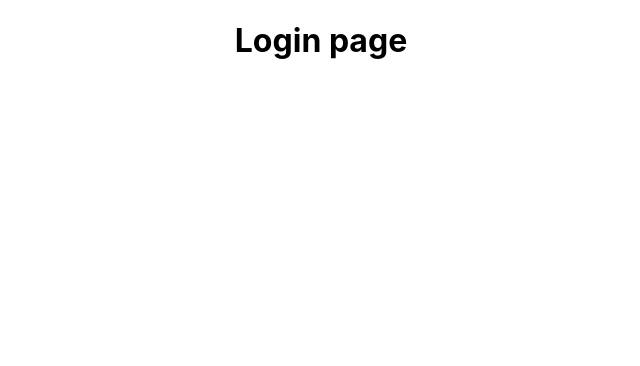
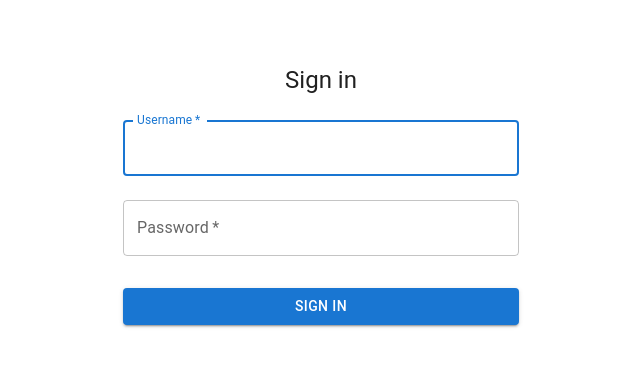
Before and after one commit to harryleecp/DBS_TechTrek_19, a React (Create React App) app in the folder frontend/: page /login in a window 1280 px wide. Shown: the top 366 px of the page, without its empty margins (319-959 px from the left). Built offline with nearby package versions, Linux system fonts and the light colour scheme.

Commit message:
frontend: add login page and logic

```diff
--- a/frontend/src/pages/Login.js
+++ b/frontend/src/pages/Login.js
@@ -1,7 +1,83 @@
-import React from 'react';
+import React, { useState, useEffect } from 'react';
+import Button from '@mui/material/Button';
+import CssBaseline from '@mui/material/CssBaseline';
+import TextField from '@mui/material/TextField';
+import Box from '@mui/material/Box';
+import Typography from '@mui/material/Typography';
+import Container from '@mui/material/Container';
+import axios from 'axios';
+import { Navigate } from 'react-router-dom';
+import { getToken, setUserSession } from '../utils/Common';
 
 export default function Login() {
+
+	useEffect(() => {
+		if (getToken()) {
+			window.location.href = '/dashboard';
+		}
+	}, []);
+
+	const handleLogin = (event) => {
+		event.preventDefault();
+		const username = event?.target?.username?.value;
+		const password = event?.target?.password?.value;
+		axios.post(`${process.env.REACT_APP_BACKEND_API}/token`, {
+			username,
+			password,
+		})
+			.then(function (response) {
+				setUserSession(response.data.token);
+			})
+			.catch(function (error) {
+				console.log(error);
+			});
+	};
+
 	return (
-		<h1>Login page</h1>
+		<Container component="main" maxWidth="xs">
+			<CssBaseline />
+			<Box
+				sx={{
+					marginTop: 8,
+					display: 'flex',
+					flexDirection: 'column',
+					alignItems: 'center',
+				}}
+			>
+				<Typography component="h1" variant="h5">
+					Sign in
+				</Typography>
+				<Box component="form" onSubmit={handleLogin} noValidate sx={{ mt: 1 }}>
+					<TextField
+						margin="normal"
+						required
+						fullWidth
+						id="username"
+						label="Username"
+						name="username"
+						autoComplete="username"
+						autoFocus
+					/>
+					<TextField
+						margin="normal"
+						required
+						fullWidth
+						name="password"
+						label="Password"
+						type="password"
+						id="password"
+						autoComplete="current-password"
+					/>
+					<Button
+						type="submit"
+						fullWidth
+						variant="contained"
+						sx={{ mt: 3, mb: 2 }}
+					>
+						Sign In
+					</Button>
+				</Box>
+			</Box>
+		</Container>
 	);
 }
```
Also changed, not shown: 1 other file (tests, documents, lock files or other folders).
